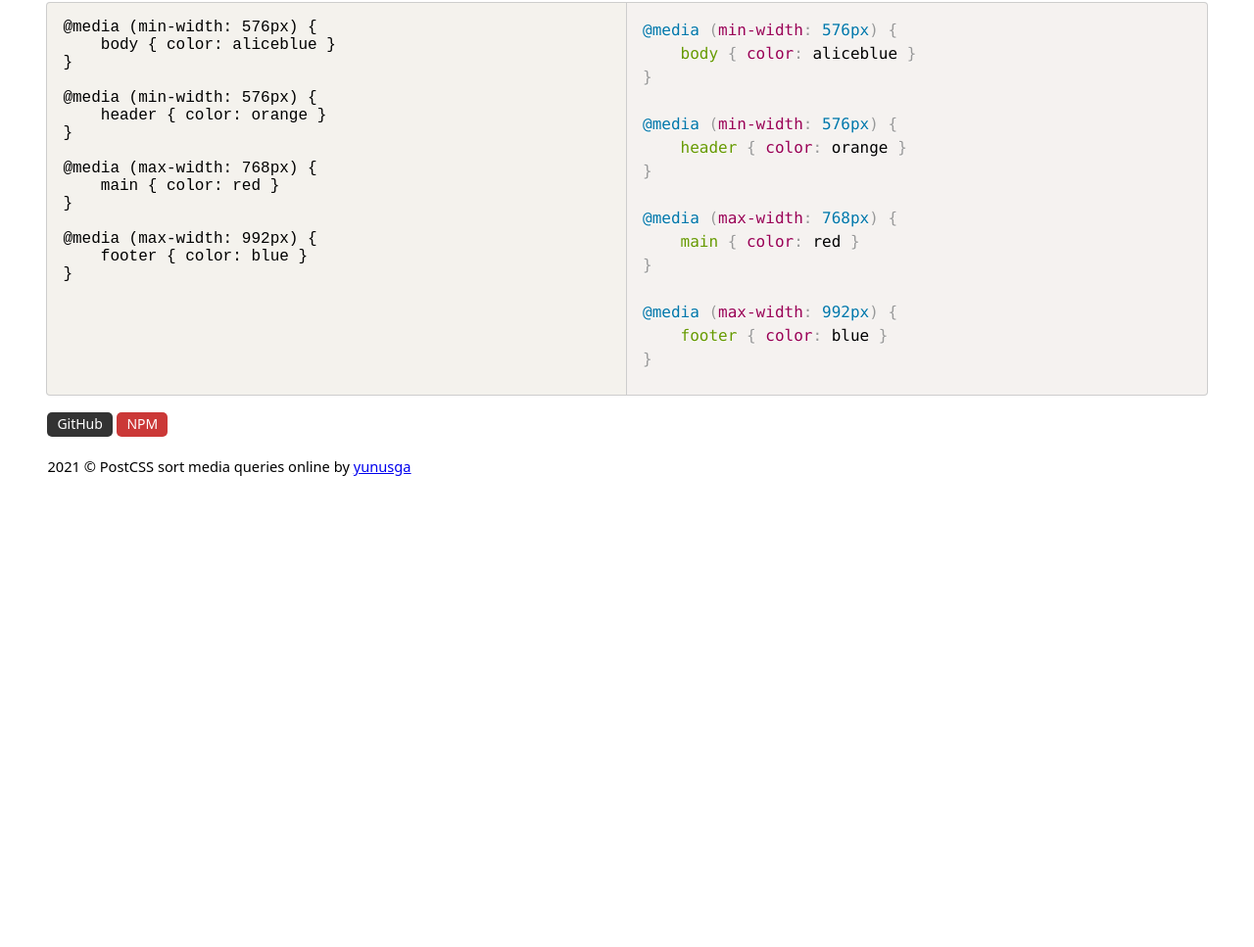
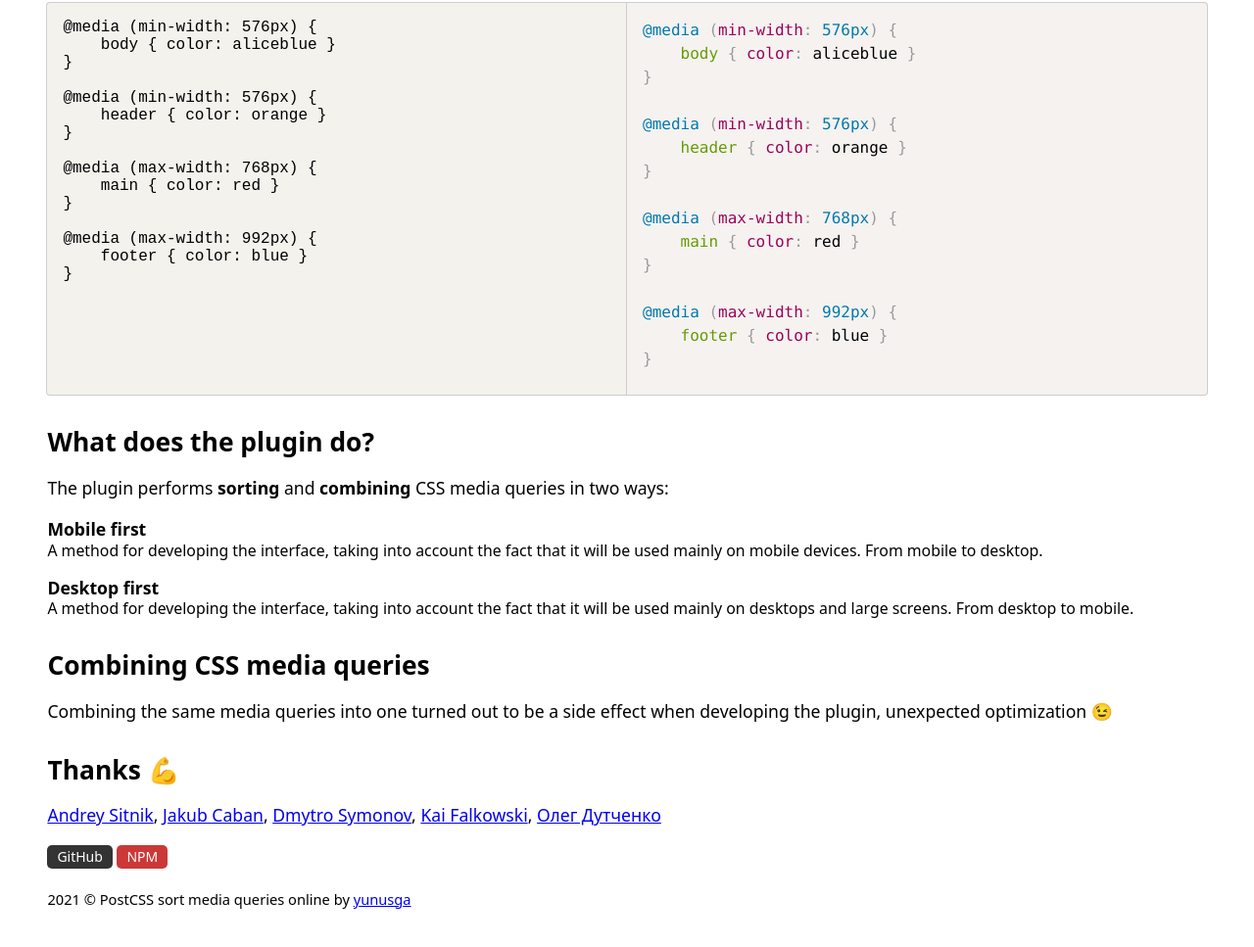
Before and after one commit to postcss-sort-media-queries/postcss-sort-media-queries.github.io, a website built with Vite: page index.html in a window 1280 px wide. Shown: the part 223-1190 px from the top of the page at 98% size. Before the commit the page ends 800 px from the top, so only its background shows below. Built offline with nearby package versions, Linux system fonts and the light colour scheme; what postcss-sort-media-queries would draw is missing.

Commit message:
Update page text content

```diff
--- a/index.html
+++ b/index.html
@@ -14,7 +14,7 @@
 
 	<header>
 		<h1>Combine and sort CSS media queries online</h1>
-		<p>PostCSS plugin for combine and sort <acronym title="Cascading Style Sheets" lang="en">CSS</acronym> media queries with mobile first or&nbsp;desktop first methods.</p>
+		<p>PostCSS plugin for combine and sort <acronym title="Cascading Style Sheets" lang="en">CSS</acronym> media queries with <strong>mobile first</strong> or&nbsp;<strong>desktop first</strong> methods.</p>
 	</header>
 
 	<main>
@@ -38,6 +38,37 @@
 			<textarea class="combiner__input" id="_source"></textarea>
 			<pre class="combiner__input" contenteditable><code id="_sorted" class="language-css"></code></pre>
 		</div>
+
+		<div class="text-content">
+			<h2>What does the plugin do?</h2>
+
+			<p>The plugin performs <strong>sorting</strong> and <strong>combining</strong> CSS media queries in two ways:</p>
+
+			<dl class="def-list">
+				<div class="def-item">
+					<dt class="def-termin">Mobile first</dt>
+					<dd class="def-description">A method for developing the interface, taking into account the fact that it will be used mainly on mobile devices. From mobile to desktop.</dd>
+				</div>
+				<div class="def-item">
+					<dt class="def-termin">Desktop first</dt>
+					<dd class="def-description">A method for developing the interface, taking into account the fact that it will be used mainly on desktops and large screens. From desktop to mobile.</dd>
+				</div>
+			</dl>
+
+			<h2>Combining CSS media queries</h2>
+
+			<p>Combining the same media queries into one turned out to be a side effect when developing the plugin, unexpected optimization 😉</p>
+
+			<h2>Thanks 💪</h2>
+
+			<p>
+				<a href="https://github.com/ai" target="_blank" rel="noopener">Andrey Sitnik</a>,
+				<a href="https://github.com/Lustmored" target="_blank" rel="noopener">Jakub Caban</a>,
+				<a href="https://github.com/Kassaila" target="_blank" rel="noopener">Dmytro Symonov</a>,
+				<a href="https://github.com/SassNinja" target="_blank" rel="noopener">Kai Falkowski</a>,
+				<a href="https://github.com/dutchenkoOleg" target="_blank" rel="noopener">Олег Дутченко</a>
+			</p>
+		</div>
 	</main>
 
 	<footer>
--- a/src/main.css
+++ b/src/main.css
@@ -151,6 +151,19 @@ header {
 	border-radius: 0 0 3px 3px;
 }
 
+.def-item:not(:first-child) {
+	margin-top: 1rem;
+}
+
+dt {
+	font-weight: 700;
+}
+dd {
+	font-size: 90%;
+	line-height: 120%;
+	margin-left: 0;
+}
+
 @media (min-width:992px) {
 	.sorting-controls {
 		display: flex;
```
